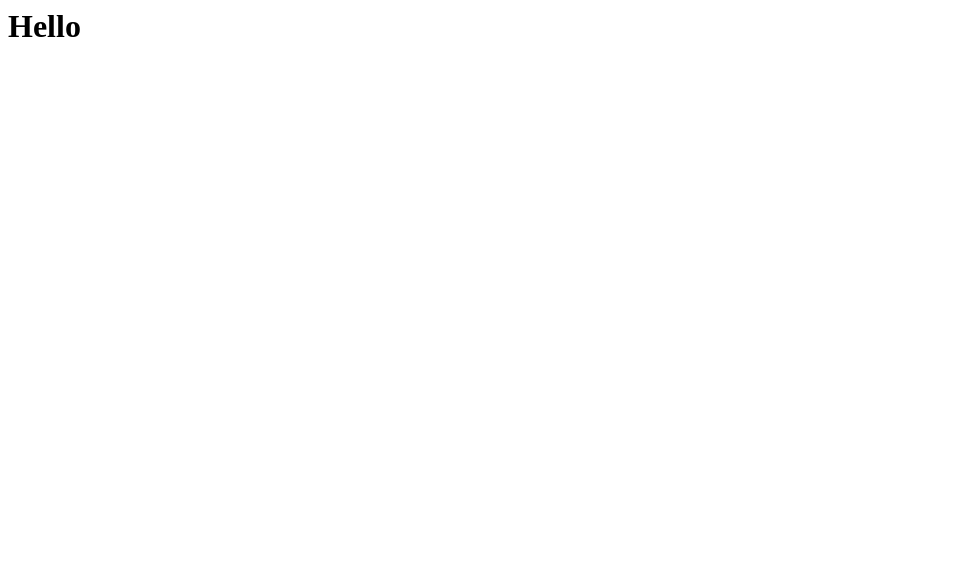
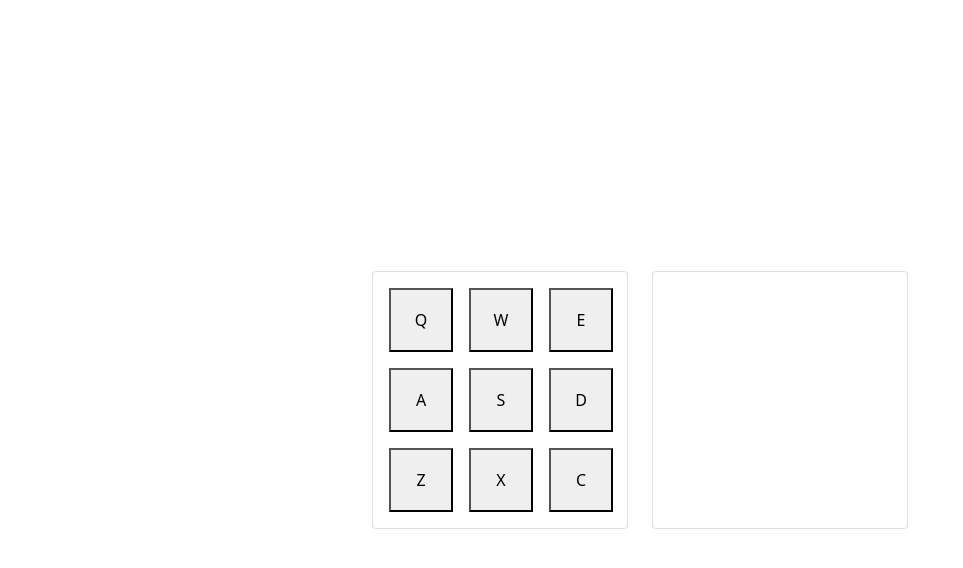
Before and after one commit to mkDev99/Drum-Machine, a plain HTML site: page index.html in a window 1280 px wide. Shown: the whole page, without its empty margins (0-963 px from the left). Drawn offline with nearby package versions, Linux system fonts and the light colour scheme.

Commit message:
Done with basic web design. Have to figure out how to connect keypress, click and audio play tomorrow

```diff
--- a/index.html
+++ b/index.html
@@ -1 +1,85 @@
-<h1>Hello</h1>
+<!DOCTYPE html>
+<html>
+    <head>
+        <meta charset="utf-8">
+        <meta name="viewport" content="width=device-width, initial-scale=1">
+        <title>Drum Machine</title>
+
+        <link href="https://cdn.jsdelivr.net/npm/bootstrap@5.1.3/dist/css/bootstrap.min.css" rel="stylesheet" integrity="sha384-1BmE4kWBq78iYhFldvKuhfTAU6auU8tT94WrHftjDbrCEXSU1oBoqyl2QvZ6jIW3" crossorigin="anonymous">
+
+        <style>
+            .container {
+                position: absolute;
+                top: 50%;
+                left: 50%;
+                -ms-transform: translate(-50%, -50%);
+                transform: translate(-50%, -50%);
+                width: fit-content;
+            }
+
+            .card-body {
+                display: grid;
+            }
+
+            #drum-machine {
+                width: 35rem;
+            }
+
+            #button-card {
+                grid-template-columns: 5em 5em 5em;
+                grid-template-rows: 1fr 1fr 1fr;
+                row-gap: 1em;
+            }
+
+            .drum-pad {
+                width: 4em;
+                height: 4em;
+            }
+
+            .drum-pad:active {
+                background-color: rgb(71, 69, 69);
+            }
+
+            #display-card {
+                display: grid;
+            }
+        </style>
+        <script>
+
+        </script>
+    </head>
+
+    <body>
+        <div class="container">
+            <div class="row" id="drum-machine">
+                <div class="col-sm-6">
+                    <div class="card">
+                        <div class="card-body" id="button-card">
+                            <div><button class="drum-pad" id="Q"><audio src="https://s3.amazonaws.com/freecodecamp/drums/Heater-1.mp3" class="clip" id="Q"></audio>Q</button></div>
+                            <div><button class="drum-pad" id="W"><audio src="https://s3.amazonaws.com/freecodecamp/drums/Heater-2.mp3" class="clip" id="W"></audio>W</button></div>
+                            <div><button class="drum-pad" id="E"><audio src="https://s3.amazonaws.com/freecodecamp/drums/Heater-3.mp3" class="clip" id="E"></audio>E</button></div>
+                            <div><button class="drum-pad" id="A"><audio src="https://s3.amazonaws.com/freecodecamp/drums/Heater-4_1.mp3" class="clip" id="A"></audio>A</button></div>
+                            <div><button class="drum-pad" id="S"><audio src="https://s3.amazonaws.com/freecodecamp/drums/Heater-6.mp3" class="clip" id="S"></audio>S</button></div>
+                            <div><button class="drum-pad" id="D"><audio src="https://s3.amazonaws.com/freecodecamp/drums/Dsc_Oh.mp3" class="clip" id="D"></audio>D</button></div>
+                            <div><button class="drum-pad" id="Z"><audio src="https://s3.amazonaws.com/freecodecamp/drums/Kick_n_Hat.mp3" class="clip" id="Z"></audio>Z</button></div>
+                            <div><button class="drum-pad" id="X"><audio src="https://s3.amazonaws.com/freecodecamp/drums/RP4_KICK_1.mp3" class="clip" id="X"></audio>X</button></div>
+                            <div><button class="drum-pad" id="C"><audio src="https://s3.amazonaws.com/freecodecamp/drums/Cev_H2.mp3" class="clip" id="C"></audio>C</button></div>
+                        </div>
+                    </div>
+                </div>
+                <div class="col-sm-6"  id="display-card">
+                    <div class="card">
+                        <div class="card-body">
+                            <div id="display"></div>
+
+
+                        </div>
+                    </div>
+                </div>
+            </div>
+        </div>
+
+        <script src="https://cdn.jsdelivr.net/npm/bootstrap@5.1.3/dist/js/bootstrap.bundle.min.js" integrity="sha384-ka7Sk0Gln4gmtz2MlQnikT1wXgYsOg+OMhuP+IlRH9sENBO0LRn5q+8nbTov4+1p" crossorigin="anonymous"></script>
+        <script src="https://cdn.freecodecamp.org/testable-projects-fcc/v1/bundle.js"></script>
+    </body>
+</html>
```
